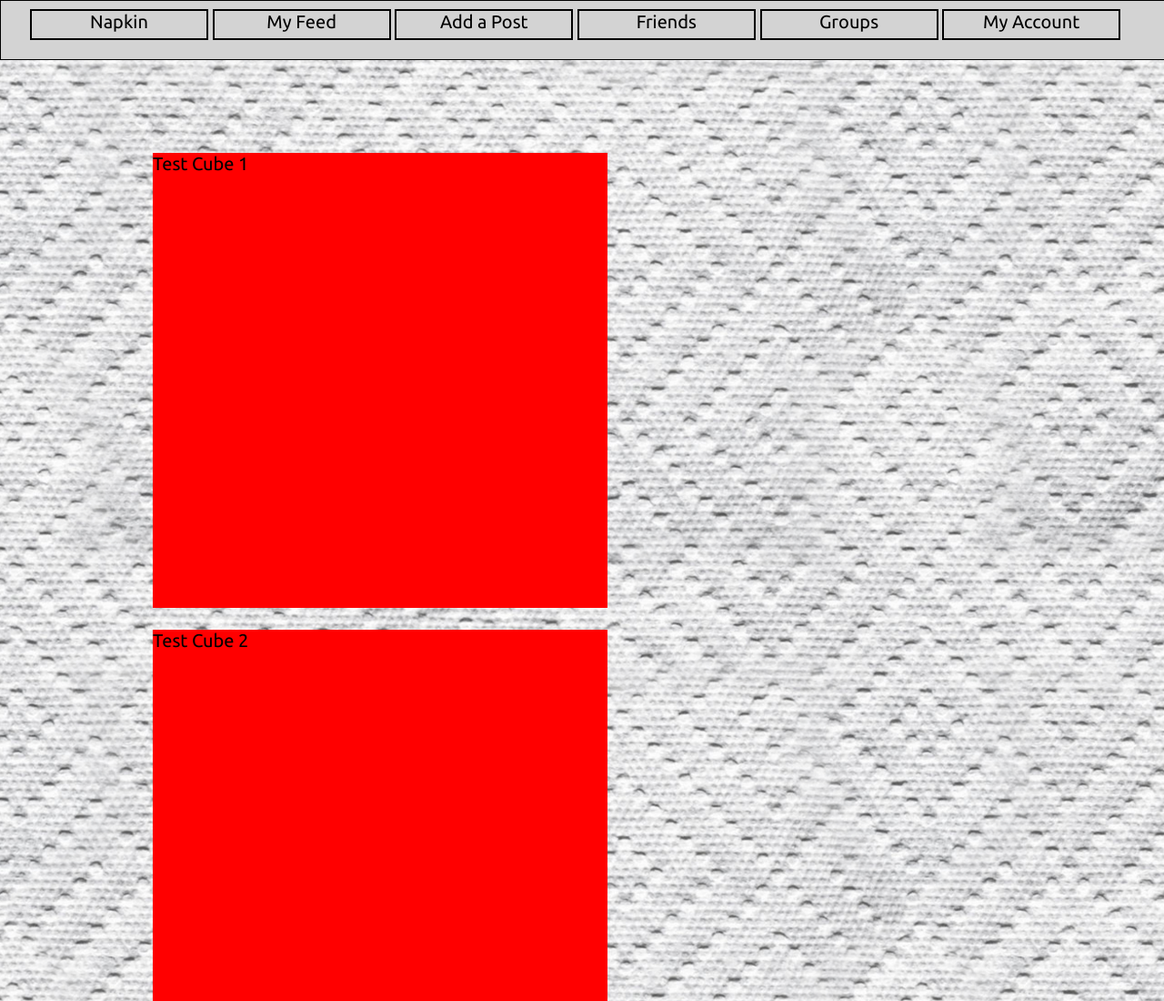
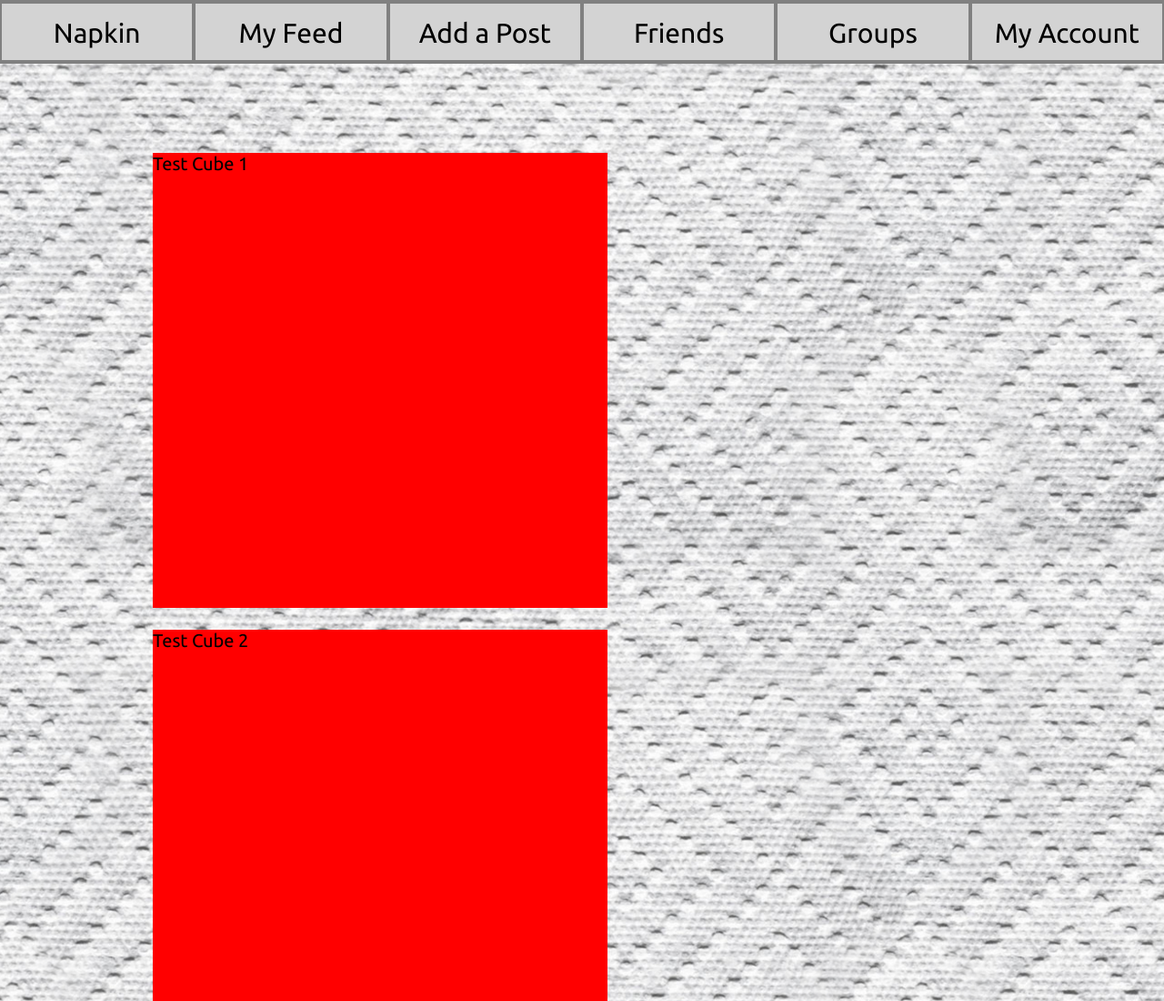
Before and after one commit to vess-dev/Napkin, a website: page website/index.html in a window 1280 px wide. Shown: the top 1100 px of the page at 91% size. Drawn offline with Linux system fonts and the light colour scheme.

Commit message:
More Napkiny

```diff
--- a/website/index.html
+++ b/website/index.html
@@ -5,18 +5,17 @@
 		<title>Napkin</title>
 		<link rel="stylesheet" href="style.css"/>
 		<link href="https://fonts.googleapis.com/css?family=Ubuntu" rel="stylesheet">
-		<script src="https://kit.fontawesome.com/38b3e3c4fb.js" crossorigin="anonymous"></script>
 	</head>
 
 	<body>
 
 		<div id="header">
-			<div class="headerbox" id="Napkin_Home">Napkin</div>
-			<div class="headerbox" id="User_Feed">My Feed</div>
-			<div class="headerbox" id="Add_Post">Add a Post</div>
-			<div class="headerbox" id="Friends">Friends</div>
-			<div class="headerbox" id="Groups">Groups</div>
-			<div class="headerbox">My Account</div>
+			<div class="headerbox" id="home">Napkin</div>
+			<div class="headerbox" id="myfeed">My Feed</div>
+			<div class="headerbox" id="addpost">Add a Post</div>
+			<div class="headerbox" id="friends">Friends</div>
+			<div class="headerbox" id="groups">Groups</div>
+			<div class="headerbox" id="account">My Account</div>
 		</div>
 
 		<div id="content">
--- a/website/style.css
+++ b/website/style.css
@@ -5,16 +5,13 @@ body {
 }
 
 .headerbox {
-    font-size: 20px;
-    border: 2px solid black;
-    display: inline-block;
-    position: relative;
-    left: 2rem;
-    top: 0.55rem;
-    width: 15%;
-    height: 1.9rem;
-    text-align: center;
-
+    align-items: center;
+    border: 2px solid gray;
+    display: flex;
+    font-size: 30px;
+    height: 100%;
+    justify-content: center;
+    width: 100%;
 }
 
 .headerbox:hover {
@@ -36,7 +33,9 @@ body {
 
 #header {
 	background-color: lightgray;
-	border: 1px solid black;
+	border-bottom: 2px solid gray;
+	border-top: 2px solid gray;
+	display: flex;
 	height: 4rem;
 	left: 0px;
 	position: fixed;
```
